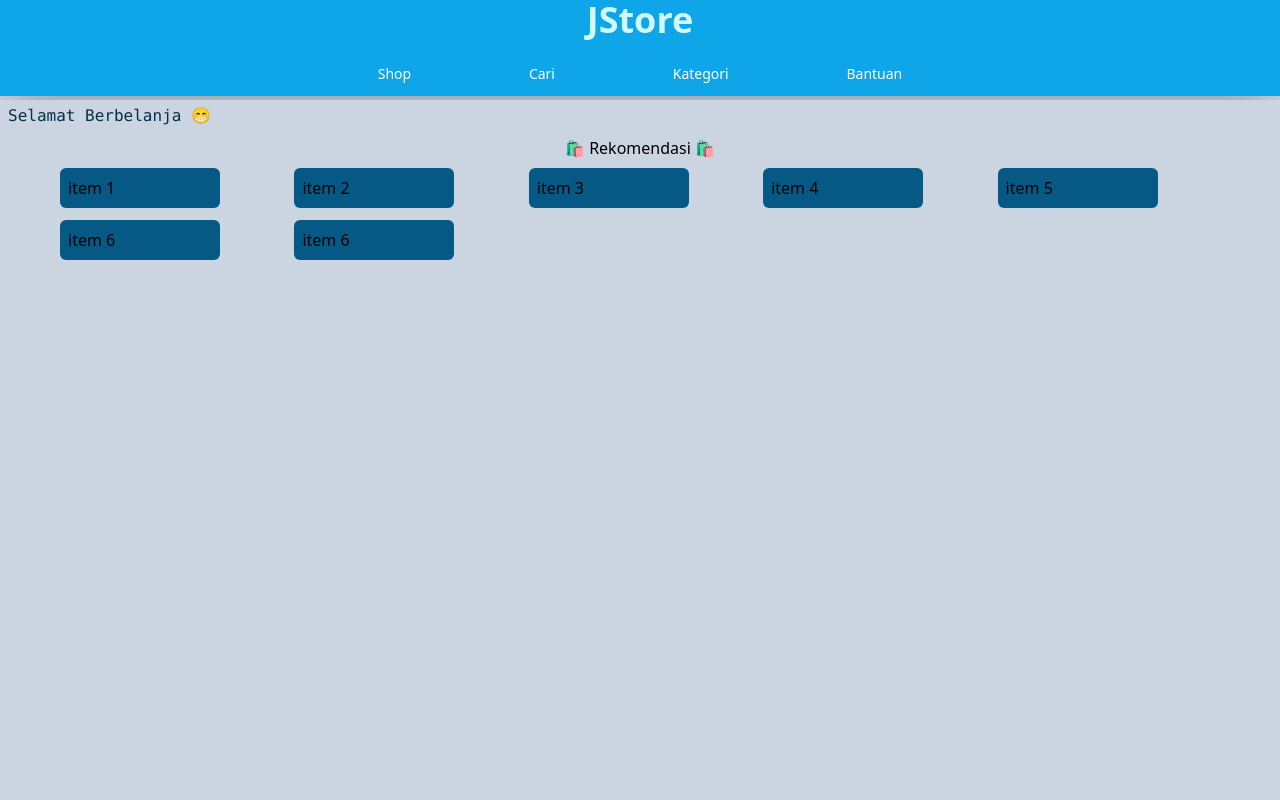
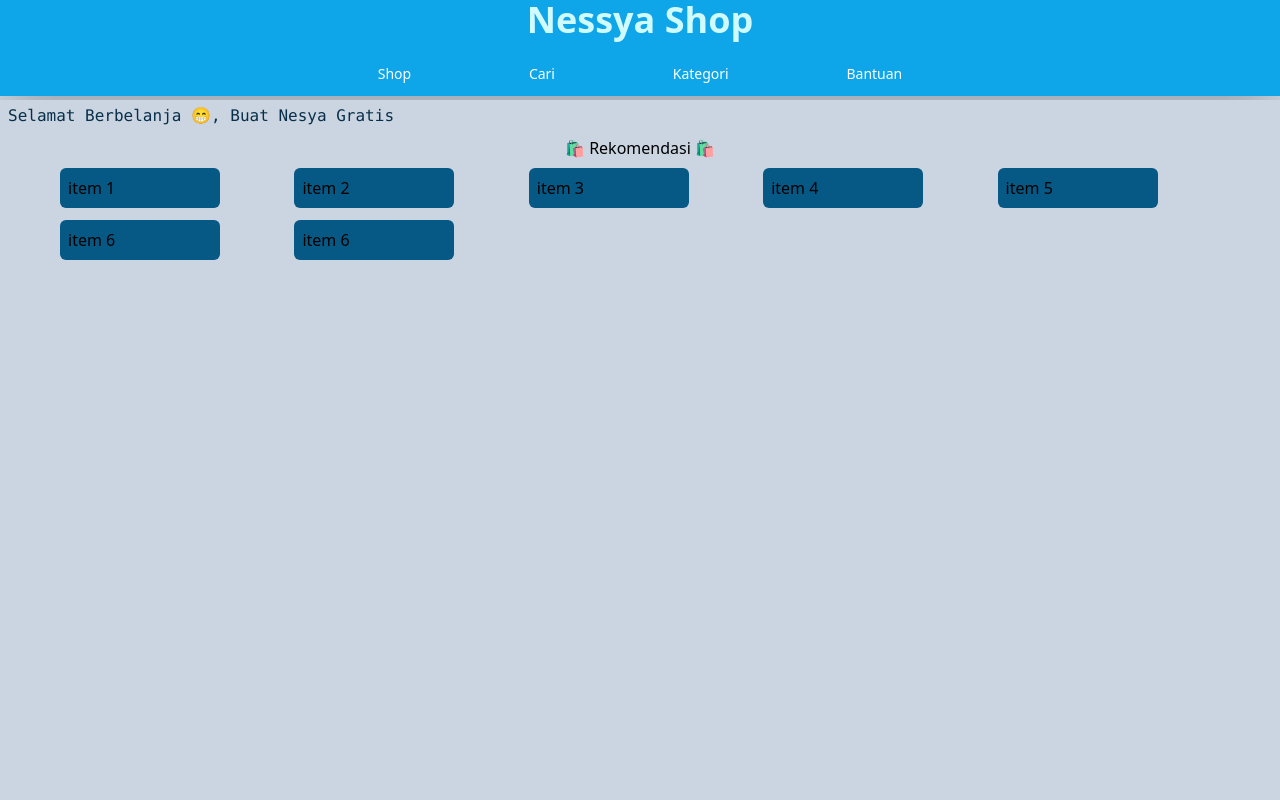
Before and after one commit to Guszd/jnxyzstore, a website: page index.html in a window 1280 px wide. Shown: the top 800 px of the page. Drawn offline with nearby package versions, Linux system fonts and the light colour scheme.

Commit message:
Nama Baru

```diff
--- a/index.html
+++ b/index.html
@@ -3,14 +3,14 @@
 <head>
     <meta charset="UTF-8">
     <meta name="viewport" content="width=device-width, initial-scale=1.0">
-    <title>JenxyzStore</title>
+    <title>NessyaShop</title>
     <link href="src/output.css" rel="stylesheet">
     <script src="https://cdn.tailwindcss.com"></script>
 </head>
 <body class="bg bg-slate-300">
     <section class="w-100% bg-sky-500 shadow-2xl">
         <container class="flex justify-center">
-            <div class="text-4xl font-bold text-cyan-100">JStore</div>
+            <div class="text-4xl font-bold text-cyan-100">Nessya Shop</div>
         </container>
         <container class="flex justify-evenly items-center mt-3 mx-40 text-1xl p-2 lg:mx-64">
             <div class="bg-sky-500 text-white rounded-md p-1 text-sm">Shop</div>
@@ -21,7 +21,7 @@
     </section>
     <section class="h-screen bg-slate-300">
         <container class="">
-            <h1 class="m-1 p-1 font-mono text-ellipsis text-sky-950">Selamat Berbelanja 😁</h1>
+            <h1 class="m-1 p-1 font-mono text-ellipsis text-sky-950">Selamat Berbelanja 😁, Buat Nesya Gratis</h1>
             <p class="items-center w-screen flex text-center justify-center">🛍️ Rekomendasi 🛍️</p>
         </container>
         <container class="grid grid-rows-4 grid-cols-2 gap-3 -mt-3 p-5 lg:grid-cols-5 lg:grid-rows-10 mx-10">
```
